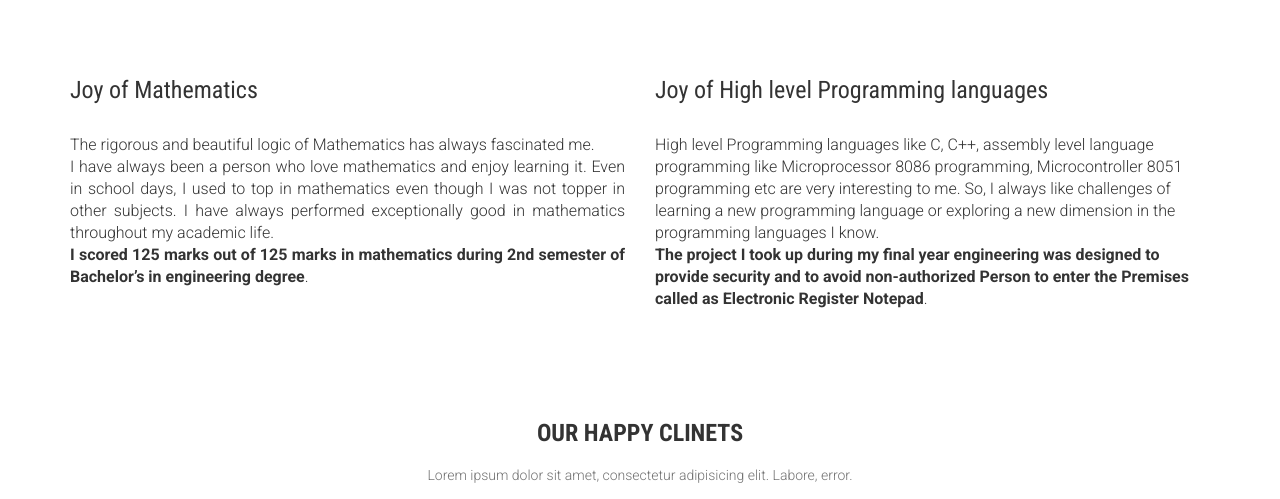
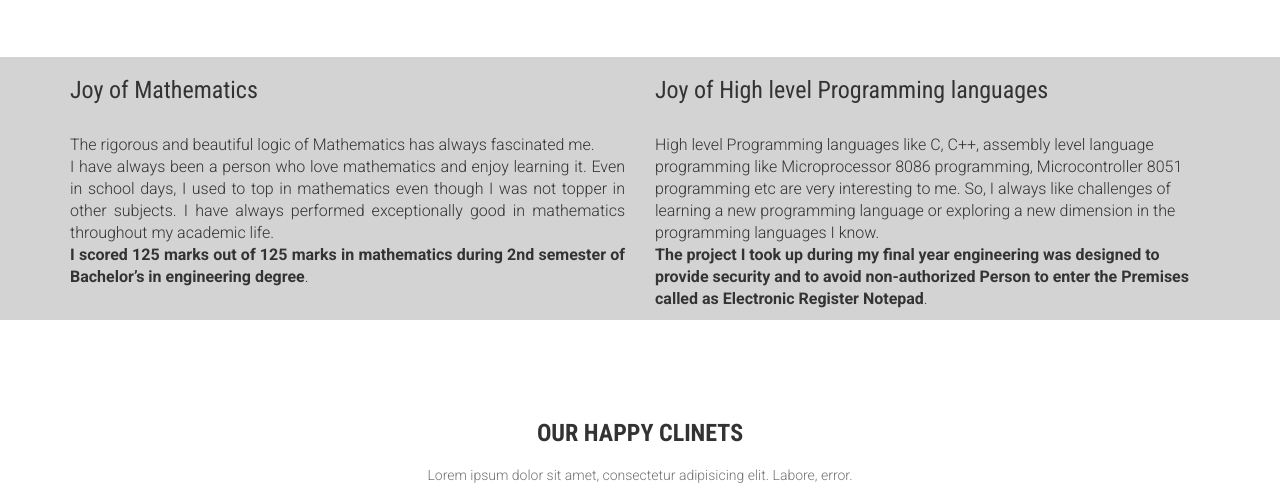
Before and after one commit to InspireSoftwareDevelopers/Kounte.github.io, a plain HTML site: page about.html in a window 1280 px wide. Shown: the part 911-1410 px from the top of the page. Drawn offline with Linux system fonts and the light colour scheme; files whose address does not match are found by name; a web font is replaced by a local one.

Commit message:
Update style.css

```diff
--- a/css/style.css
+++ b/css/style.css
@@ -1191,7 +1191,7 @@ article {
 
 #team {
   margin: 50px 0;
-  /*background: #00A6BB;*/
+  background: #D3D3D3;
 }
 
 .team-member {
```
